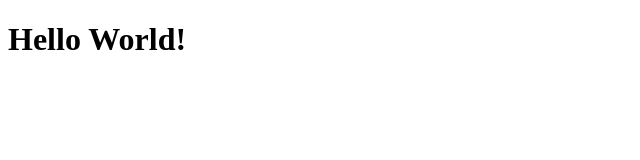
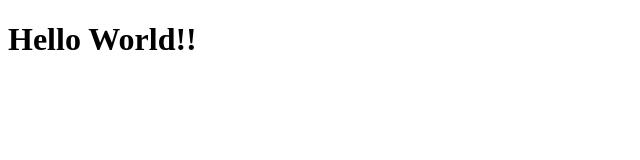
Before and after one commit to yorgis711/ewfiu1234, a React (Vite) app: page / in a window 1280 px wide. Shown: the top 160 px of the page, without its empty margins (0-640 px from the left). Built offline with nearby package versions, Linux system fonts and the light colour scheme.

Commit message:
Update App.jsx

```diff
--- a/src/App.jsx
+++ b/src/App.jsx
@@ -4,7 +4,7 @@ import React from 'react';
 function App() {
   return (
     <main>
-    <h1>  Hello World! </h1>
+    <h1>  Hello World!! </h1>
     </main>
   );
 }
```
